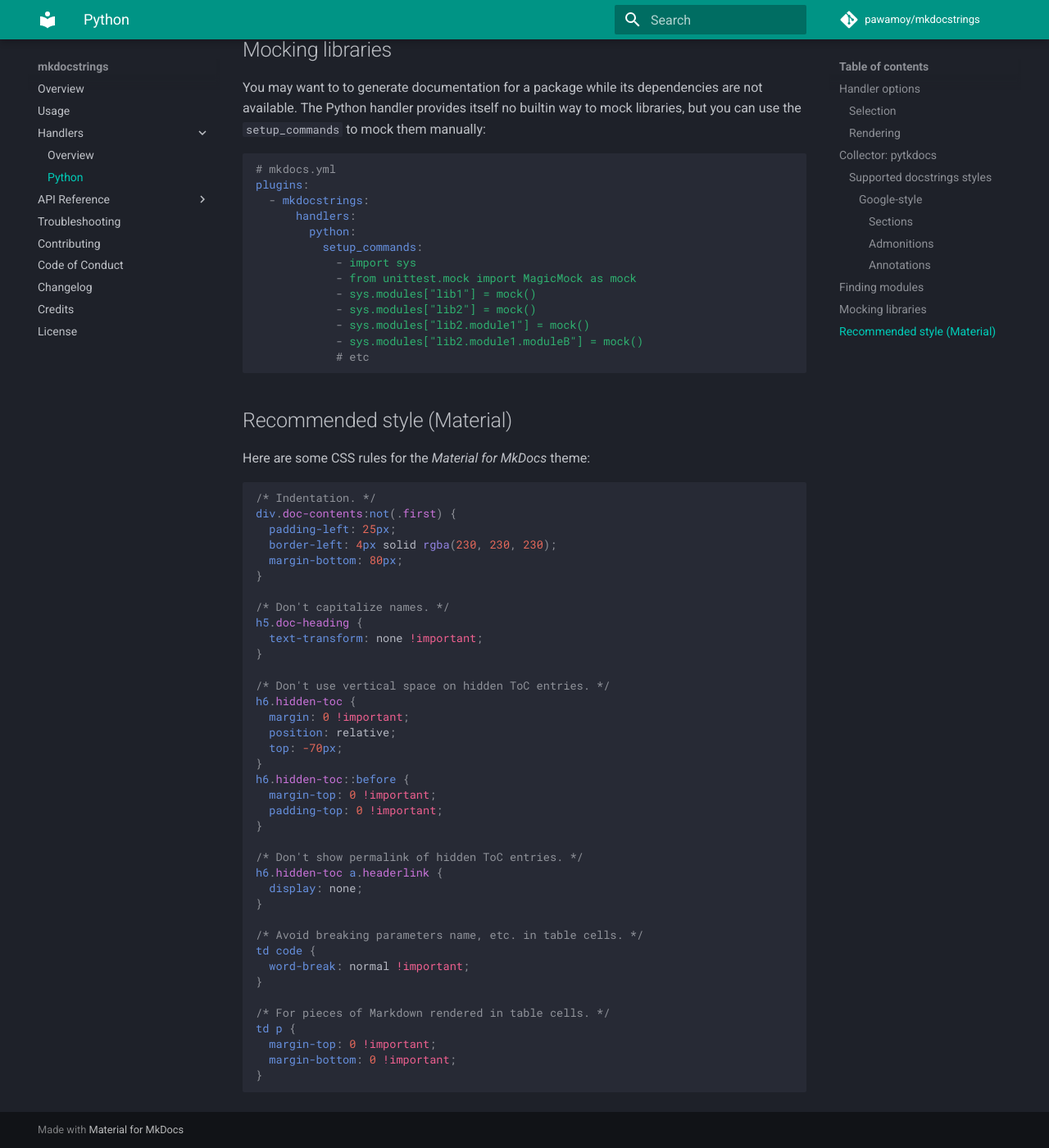
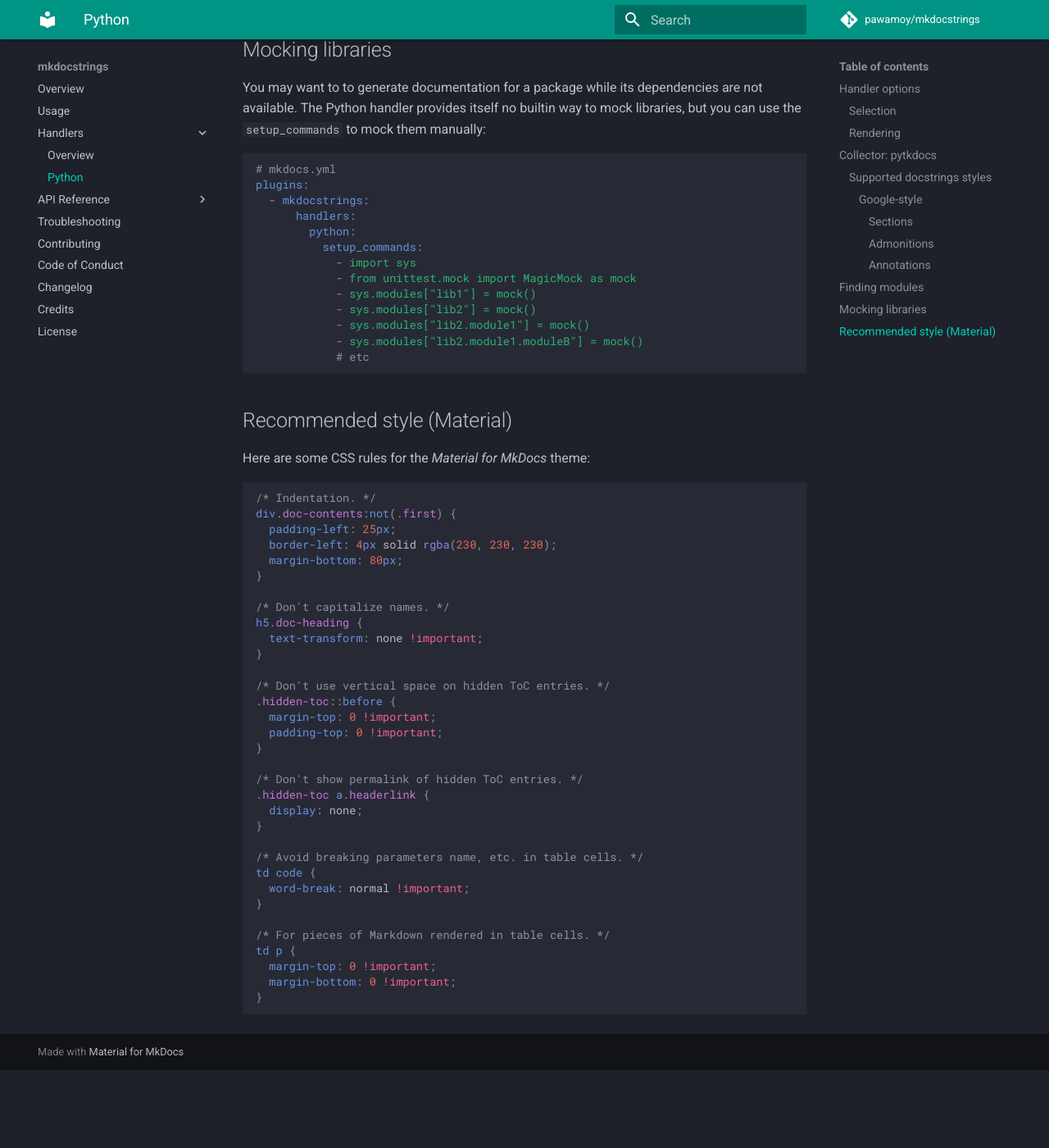
Before and after one commit to mkdocstrings/mkdocstrings, an MkDocs documentation site: the page built from docs/handlers/python.md, in a window 1280 px wide and 1400 px high, scrolled down 5177 px. Shown: the whole window at 82% size. Built offline with MkDocs 1.6.1 and Material for MkDocs 9.7.7, drawn with Linux system fonts in a browser that asks for light colours; comment, search, counter and statistics services are not loaded; after the commit the page ends 6482 px from its top, so only the background shows below that.

Commit message:
fix: Fix rendering when clicking on hidden toc entries
Issue: https://github.com/pawamoy/mkdocstrings/issues/60

```diff
--- a/docs/css/mkdocstrings.css
+++ b/docs/css/mkdocstrings.css
@@ -8,18 +8,12 @@
   text-transform: none !important;
 }
 
-h6.hidden-toc {
-  margin: 0 !important;
-  position: relative;
-  top: -70px;
-}
-
-h6.hidden-toc::before {
+.hidden-toc::before {
   margin-top: 0 !important;
   padding-top: 0 !important;
 }
 
-h6.hidden-toc a.headerlink {
+.hidden-toc a.headerlink {
   display: none;
 }
 
--- a/docs/handlers/python.md
+++ b/docs/handlers/python.md
@@ -304,18 +304,13 @@
 }
 
 /* Don't use vertical space on hidden ToC entries. */
-h6.hidden-toc {
-  margin: 0 !important;
-  position: relative;
-  top: -70px;
-}
-h6.hidden-toc::before {
+.hidden-toc::before {
   margin-top: 0 !important;
   padding-top: 0 !important;
 }
 
 /* Don't show permalink of hidden ToC entries. */
-h6.hidden-toc a.headerlink {
+.hidden-toc a.headerlink {
   display: none;
 }
 
--- a/src/mkdocstrings/templates/python/material/attribute.html
+++ b/src/mkdocstrings/templates/python/material/attribute.html
@@ -36,7 +36,7 @@
             href="#{{ attribute.path }}"
             id="{{ attribute.path }}"
             data-toc-label="{{ attribute.path }}"
-            style="visibility: hidden; width: 0; height: 0;">
+            style="visibility: hidden; position: absolute;">
         </h{{ heading_level }}>
       {% endif %}
       {% set heading_level = heading_level - 1 %}
--- a/src/mkdocstrings/templates/python/material/class.html
+++ b/src/mkdocstrings/templates/python/material/class.html
@@ -33,7 +33,7 @@
             href="#{{ class.path }}"
             id="{{ class.path }}"
             data-toc-label="{{ class.path }}"
-            style="visibility: hidden; width: 0; height: 0;">
+            style="visibility: hidden; position: absolute;">
         </h{{ heading_level }}>
       {% endif %}
       {% set heading_level = heading_level - 1 %}
--- a/src/mkdocstrings/templates/python/material/function.html
+++ b/src/mkdocstrings/templates/python/material/function.html
@@ -38,7 +38,7 @@
             href="#{{ function.path }}"
             id="{{ function.path }}"
             data-toc-label="{{ function.path }}"
-            style="visibility: hidden; width: 0; height: 0;">
+            style="visibility: hidden; position: absolute;">
         </h{{ heading_level }}>
       {% endif %}
       {% set heading_level = heading_level - 1 %}
--- a/src/mkdocstrings/templates/python/material/method.html
+++ b/src/mkdocstrings/templates/python/material/method.html
@@ -38,7 +38,7 @@
             href="#{{ method.path }}"
             id="{{ method.path }}"
             data-toc-label="{{ method.path }}"
-            style="visibility: hidden; width: 0; height: 0;">
+            style="visibility: hidden; position: absolute;">
         </h{{ heading_level }}>
       {% endif %}
       {% set heading_level = heading_level - 1 %}
--- a/src/mkdocstrings/templates/python/material/module.html
+++ b/src/mkdocstrings/templates/python/material/module.html
@@ -33,7 +33,7 @@
             href="#{{ module.path }}"
             id="{{ module.path }}"
             data-toc-label="{{ module.path }}"
-            style="visibility: hidden; width: 0; height: 0;">
+            style="visibility: hidden; position: absolute;">
         </h{{ heading_level }}>
       {% endif %}
       {% set heading_level = heading_level - 1 %}
```
